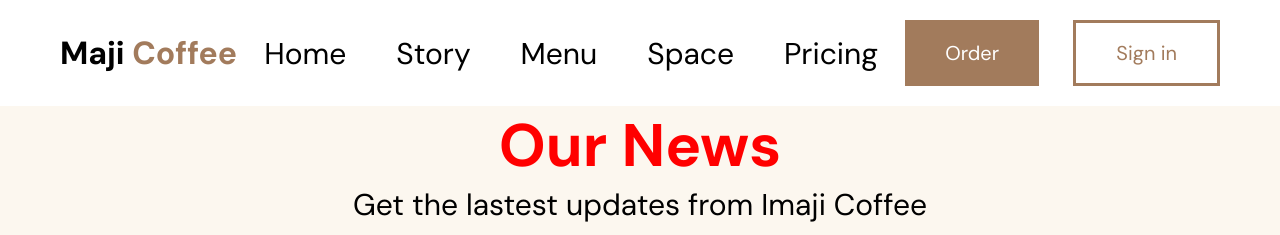
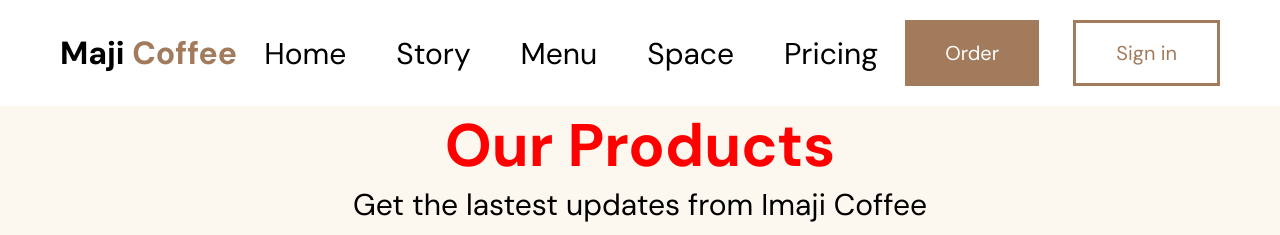
Before and after one commit to mohamedfiish014/blog, a plain HTML site: page index.html in a window 1280 px wide. Shown: the top 235 px of the page. Drawn offline with Linux system fonts and the light colour scheme.

Commit message:
Updated now

```diff
--- a/index.html
+++ b/index.html
@@ -22,7 +22,7 @@
             </div>
         </div>
         <div class="main">
-            <h1>Our News</h1>
+            <h1>Our Products</h1>
             <p>Get the lastest updates from Imaji Coffee</p>
             <img src="laptop-computer-book-workplace-library-room.jpg" alt="">
         </div>
```
